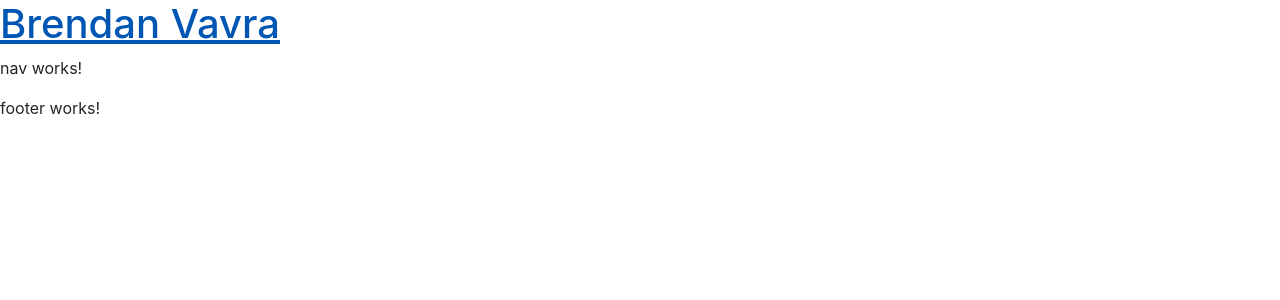
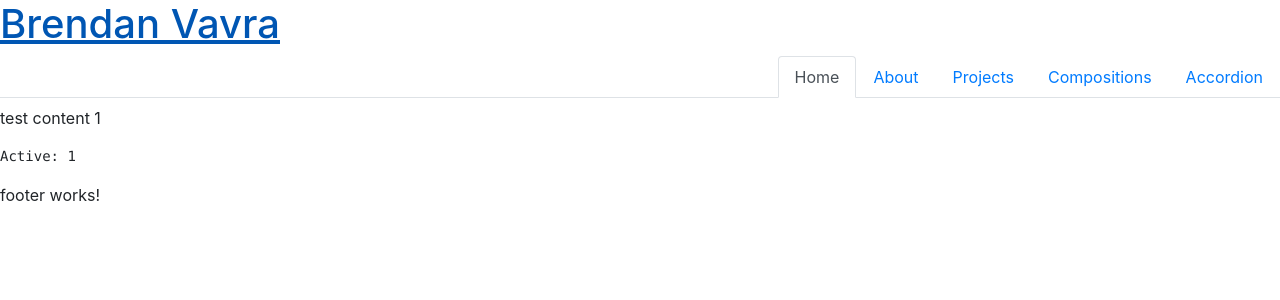
Before and after one commit to bvavra/bvavra.github.io, an Angular app: page / in a window 1280 px wide. Shown: the top 300 px of the page. Built offline with nearby package versions, Linux system fonts and the light colour scheme.

Commit message:
Tested first usage of ng-bootstrap nav component with some dummy data

```diff
--- a/src/app/nav/nav.component.html
+++ b/src/app/nav/nav.component.html
@@ -1 +1,38 @@
-<p>nav works!</p>
+<!--taken from https://ng-bootstrap.github.io/#/components/nav/examples
+See also https://getbootstrap.com/docs/4.5/components/navs/ for additional style options (e.g. right-aligned)-->
+<ul ngbNav #nav="ngbNav" [(activeId)]="active" class="nav-tabs justify-content-end">
+    <li [ngbNavItem]="1">
+      <a ngbNavLink>Home</a>
+      <ng-template ngbNavContent>
+        <p>test content 1</p>
+      </ng-template>
+    </li>
+    <li [ngbNavItem]="2">
+      <a ngbNavLink>About</a>
+      <ng-template ngbNavContent>
+        <p>test content 2</p>
+      </ng-template>
+    </li>
+    <li [ngbNavItem]="3"><!-- TODO: make dropdown-->
+      <a ngbNavLink>Projects</a>
+      <ng-template ngbNavContent>
+        <p>test content 3</p>
+      </ng-template>
+    </li>
+    <li [ngbNavItem]="4">
+      <a ngbNavLink>Compositions</a>
+      <ng-template ngbNavContent>
+        <p>test content 3</p>
+      </ng-template>
+    </li>
+    <li [ngbNavItem]="5">
+      <a ngbNavLink>Accordion</a>
+      <ng-template ngbNavContent>
+        <p>test content 3</p>
+      </ng-template>
+    </li>
+  </ul>
+
+  <div [ngbNavOutlet]="nav" class="mt-2"></div>
+
+  <pre>Active: {{ active }}</pre>
--- a/src/app/nav/nav.component.ts
+++ b/src/app/nav/nav.component.ts
@@ -7,6 +7,8 @@ import { Component, OnInit } from '@angular/core';
 })
 export class NavComponent implements OnInit {
 
+  active = 1;
+
   constructor() { }
 
   ngOnInit(): void {
```
